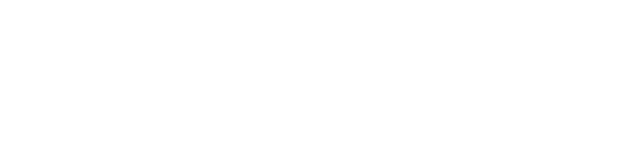
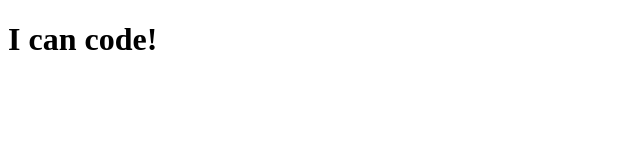
Before and after one commit to PotionSela/Prework-Study-Guide, a plain HTML site: page index.html in a window 1280 px wide. Shown: the whole page, without its empty margins (0-640 px from the left). Drawn offline with Linux system fonts and the light colour scheme.

Commit message:
added an h1 tag to the html

```diff
--- a/index.html
+++ b/index.html
@@ -8,6 +8,7 @@
 </head>
 <body>
     <!-- Coming soon! -->
+    <h1>I can code!</h1>
 </body>
 
 </html>
```
